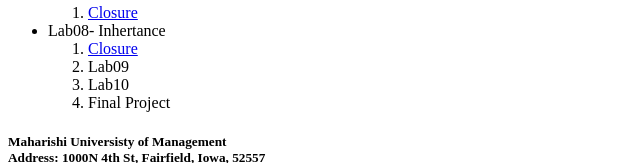
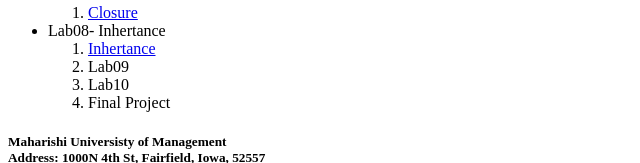
Before and after one commit to RuthFukur/RuthFukur.github.io, a plain HTML site: page index.html in a window 1280 px wide. Shown: the part 522-685 px from the top of the page, 0-640 px from the left. Drawn offline with Linux system fonts and the light colour scheme.

Commit message:
Update index.html

```diff
--- a/index.html
+++ b/index.html
@@ -45,7 +45,7 @@
             </li>
             <li> Lab08- Inhertance
                 <ol>
-                    <li> <a href="Lab8/inhertance.html"> Closure</a> </li>
+                    <li> <a href="Lab8/inhertance.html"> Inhertance</a> </li>
 
             </li>
             <li> Lab09</li>
```
